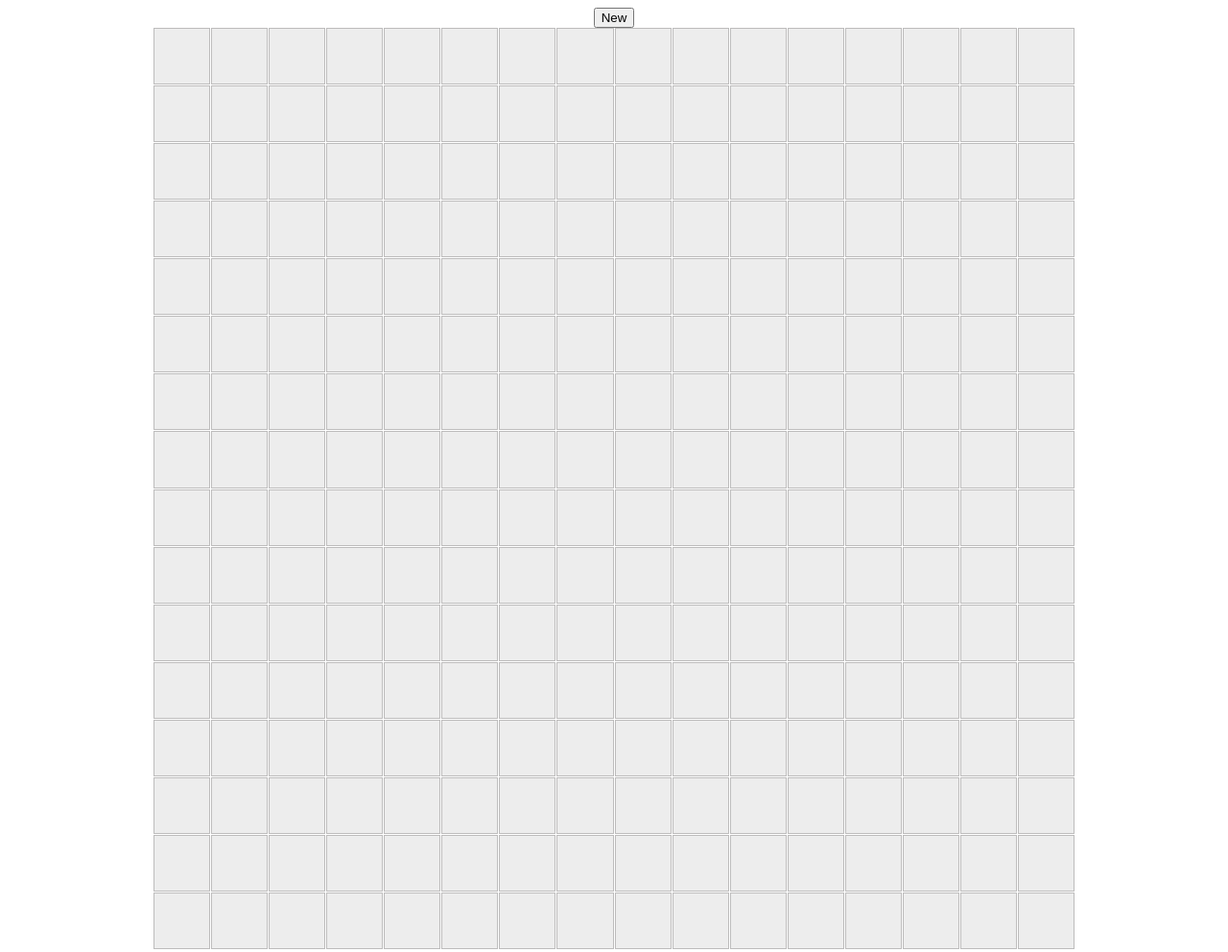
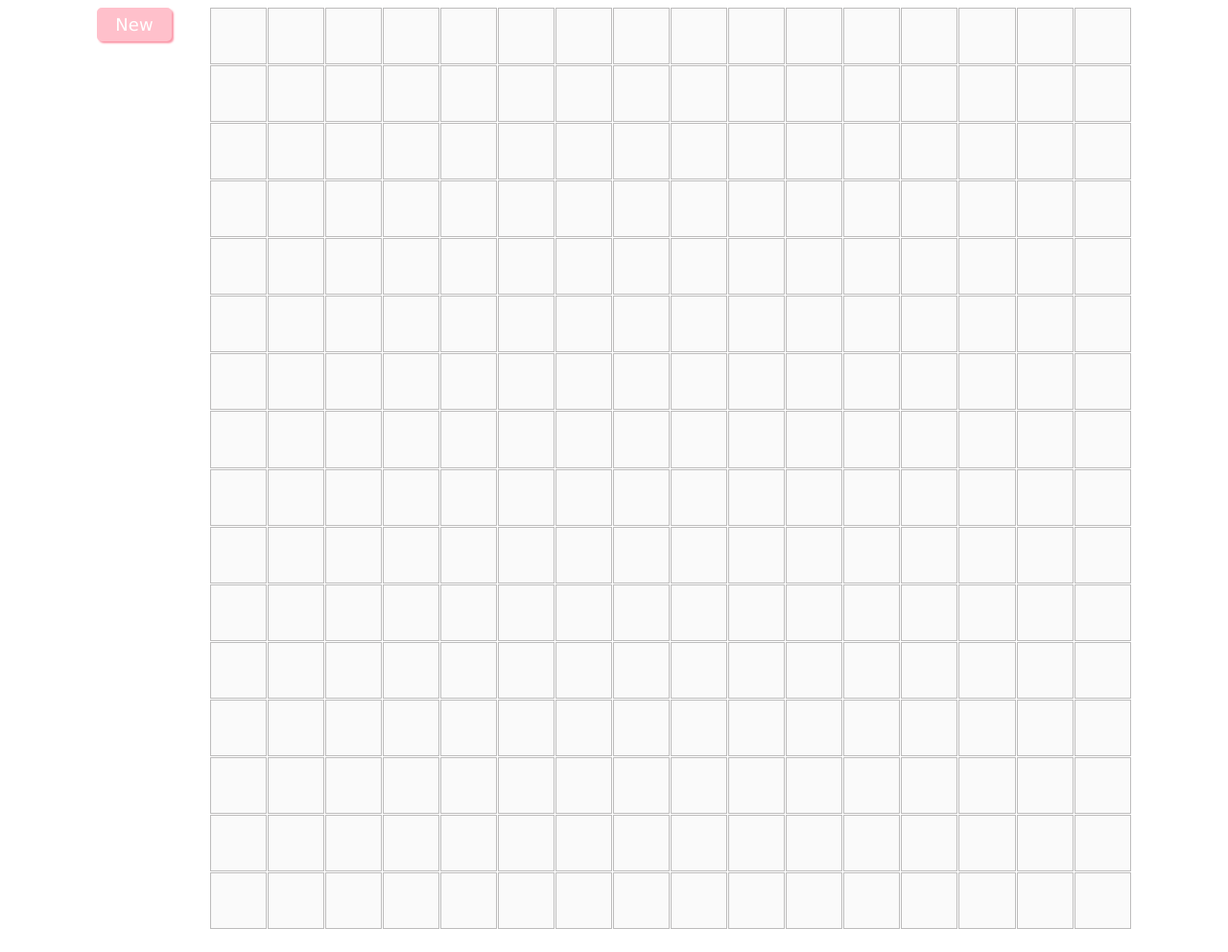
Before and after one commit to fotinimarg/etch-a-sketch, a plain HTML site: page index.html in a window 1280 px wide. Shown: the whole page at 96% size. Drawn offline with Linux system fonts and the light colour scheme.

Commit message:
Increase opacity by 0.1 on every hover Add CSS for button

```diff
--- a/index.js
+++ b/index.js
@@ -1,4 +1,5 @@
 const INITIAL_NUM = 16;
+const hovers = new Map();
 
 const parent = document.getElementById("container");
 
@@ -7,10 +8,21 @@ function createNew(num) {
     const div = document.createElement("div");
     div.classList = "box";
     div.style.setProperty("--squares", `${num}`);
+
+    hovers.set(div, 0);
     parent.appendChild(div);
 
     div.addEventListener("mouseenter", (event) => {
-      div.style.backgroundColor = "black";
+      if (hovers.get(div) === 0) {
+        let newRandomColor = Math.floor(Math.random() * 16777215).toString(16);
+        div.style.backgroundColor = `#${newRandomColor}`;
+        div.style.opacity = 0.1;
+      } else {
+        const currentOpacity = parseFloat(window.getComputedStyle(div).opacity);
+        div.style.opacity = Math.min(currentOpacity + 0.1, 1);
+      }
+
+      hovers.set(div, hovers.get(div) + 1);
     });
   }
 }
--- a/styles.css
+++ b/styles.css
@@ -4,9 +4,30 @@
 
 body {
   display: flex;
-  flex-direction: column;
-  align-items: center;
+  align-items: flex-start;
   justify-content: center;
+  gap: 40px;
+}
+
+button {
+  border: solid pink;
+  background-color: pink;
+  border-radius: 5px;
+  cursor: pointer;
+  color: white;
+  padding: 4px 16px;
+  box-shadow: 2px 2px 2px rgb(251, 151, 168);
+  transition-duration: 0.2s;
+  font-size: large;
+  font-family: Verdana, Geneva, Tahoma, sans-serif;
+}
+
+button:hover {
+  border: solid rgb(253, 201, 210);
+  background-color: rgb(253, 201, 210);
+  padding: 5px 19px;
+  box-shadow: 3px 3px 3px rgb(251, 151, 168);
+  font-size: larger;
 }
 
 #container {
@@ -22,6 +43,7 @@ body {
   flex: 0 0 calc((100% - 15px) / var(--squares));
   height: calc((100% - 15px) / var(--squares));
   margin: 0px;
-  background-color: rgb(237, 237, 237);
+  background-color: rgb(250, 250, 250);
+  opacity: 1;
   border: 1px solid rgb(189, 188, 188);
 }
```
